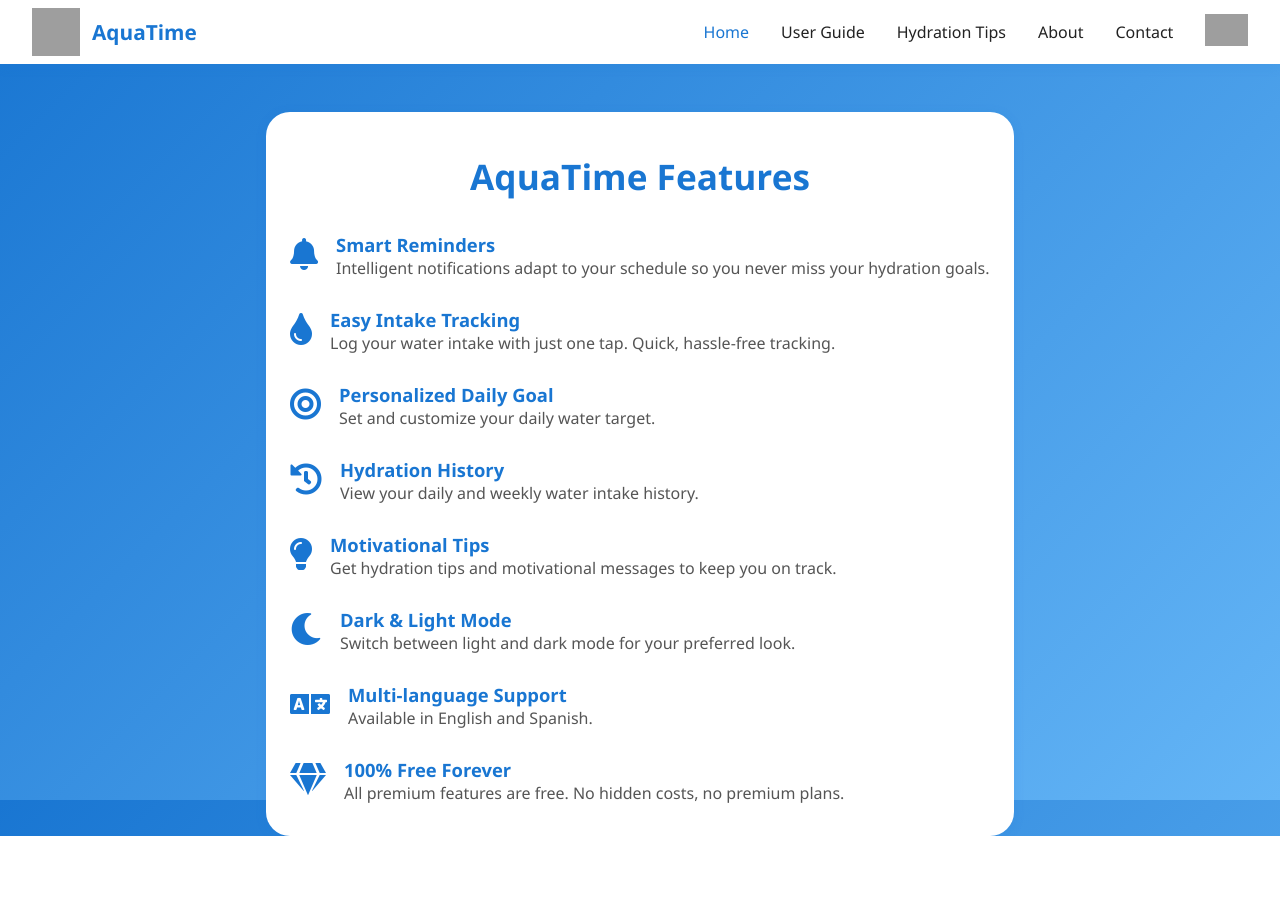
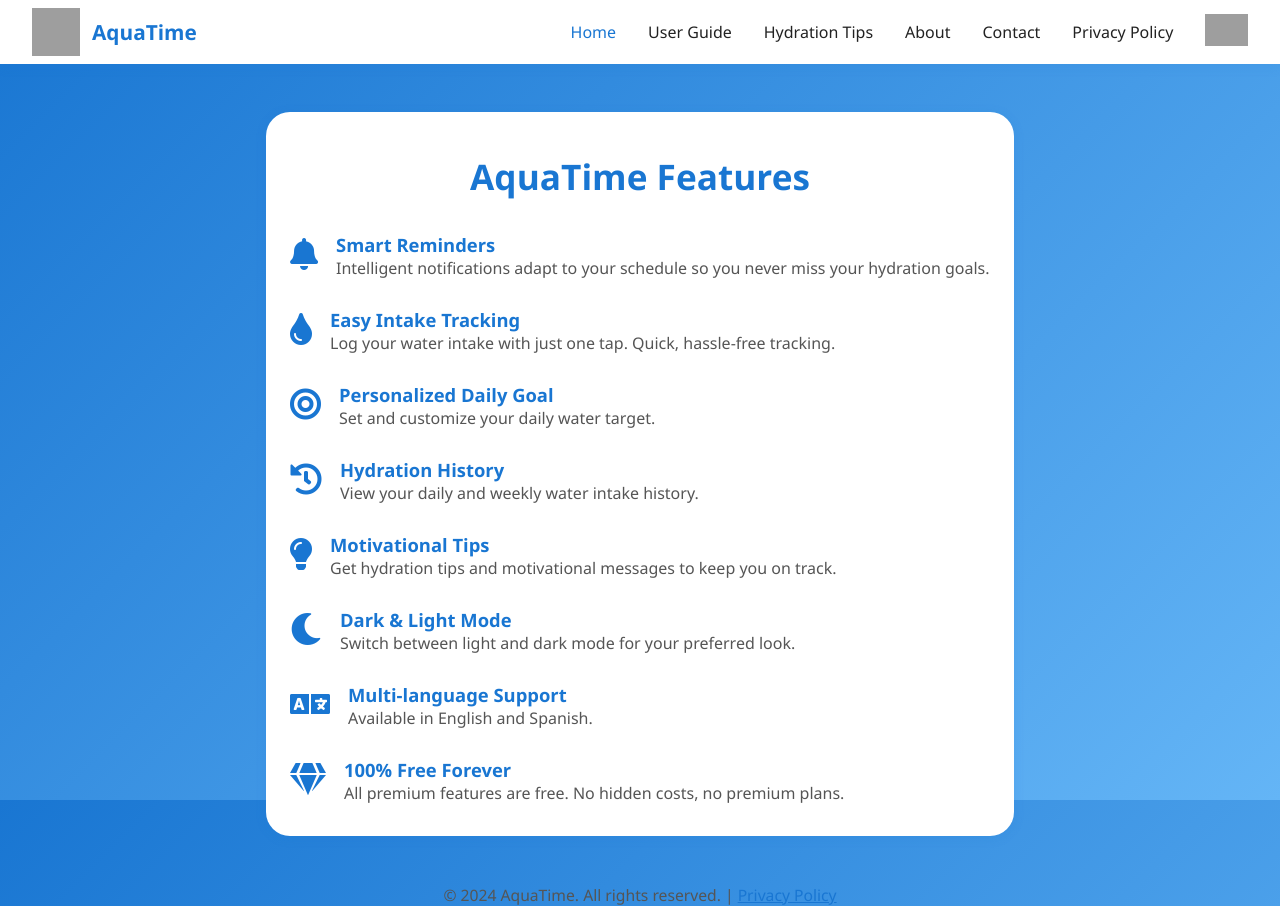
Before and after one commit to krishivtechnolabs/AquaTime, a plain HTML site: page web/index.html in a window 1280 px wide. Before the commit the page ends 836 px from the top, so only its background shows below. Drawn offline with Linux system fonts and the light colour scheme; grey boxes are pictures that could not be loaded.

Commit message:
privacy policy movement

```diff
--- a/web/index.html
+++ b/web/index.html
@@ -347,6 +347,7 @@
       <a href="tips.html">Hydration Tips</a>
       <a href="about.html">About</a>
       <a href="contact.html">Contact</a>
+      <a href="privacy_policy.html">Privacy Policy</a>
       <a href="https://play.google.com/store/apps/details?id=com.kt.water.reminder" target="_blank" rel="noopener" style="padding:0; background:none; box-shadow:none; border:none;">
         <img src="https://upload.wikimedia.org/wikipedia/commons/7/78/Google_Play_Store_badge_EN.svg" alt="Get it on Google Play" style="height:32px; width:auto; background:none; box-shadow:none; border:none; margin:0; padding:0;">
       </a>
@@ -415,5 +416,8 @@
     </ul>
   </div>
   <!-- Footer intentionally left blank -->
+  <footer style="text-align:center; margin:32px 0 12px 0; color:#555; font-size:0.98rem;">
+    &copy; 2024 AquaTime. All rights reserved. | <a href="privacy_policy.html" style="color:#1976d2; text-decoration:underline;">Privacy Policy</a>
+  </footer>
 </body>
 </html>
```
Also changed, not shown: web/privacy_policy.html (renamed from privacy_policy.html).
